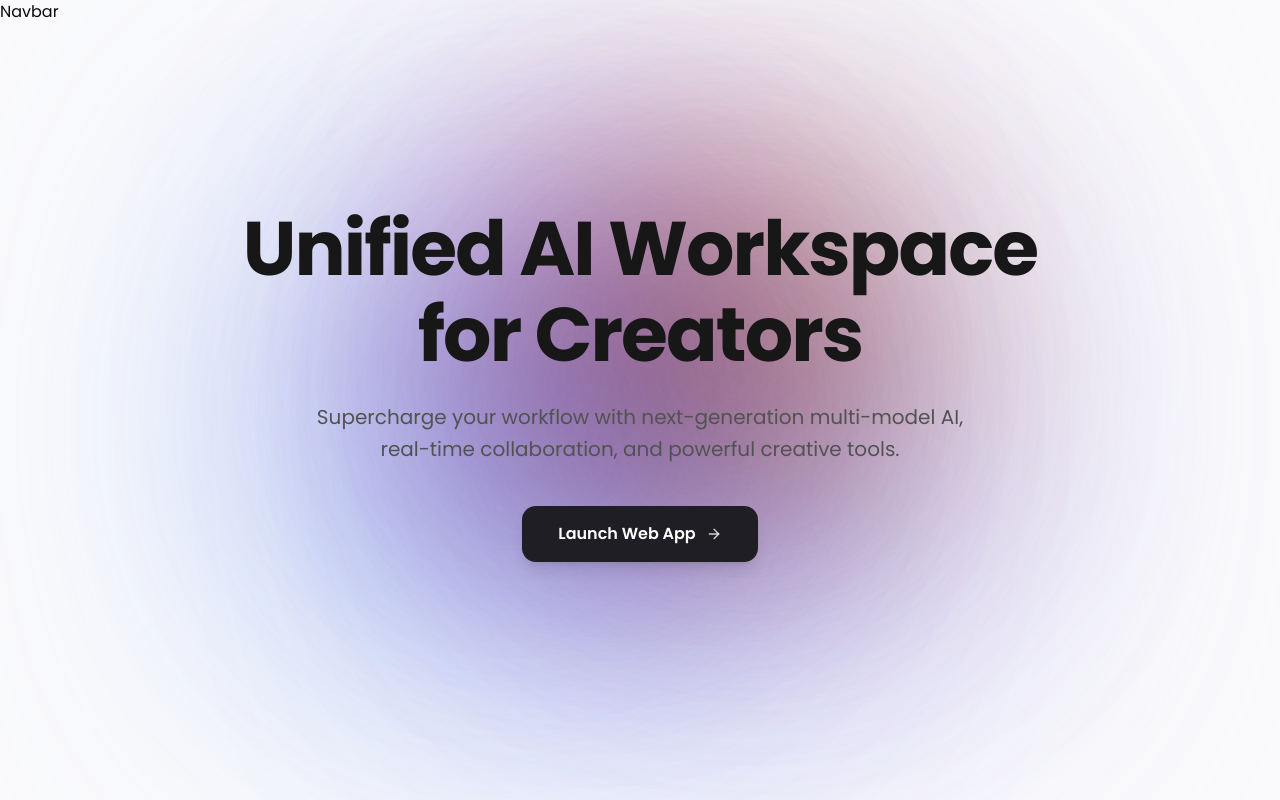
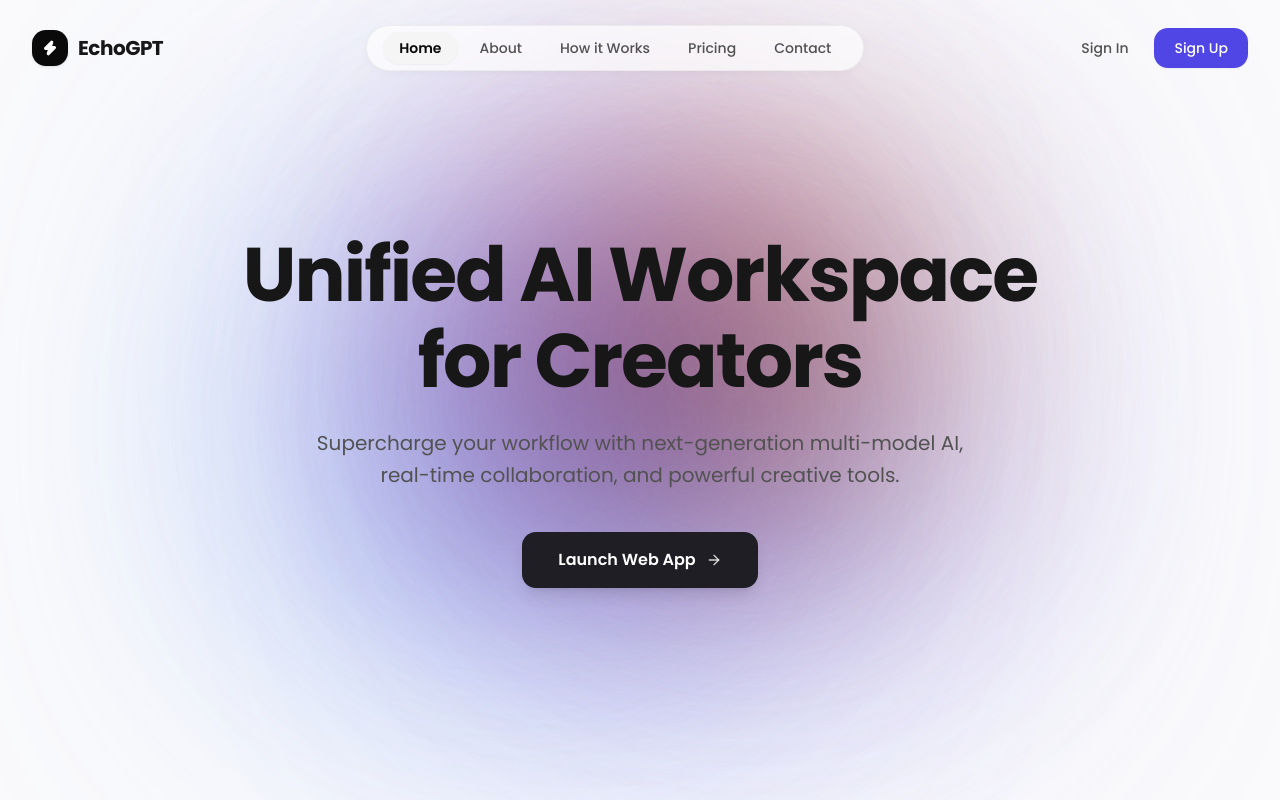
Before and after one commit to FajlaRabby24/echoGPT-redesign, a Next.js app: page / in a window 1280 px wide. Built offline with nearby package versions, Linux system fonts and the light colour scheme.

Commit message:
feat: add navbar

```diff
--- a/src/components/modules/home/Navbar.tsx
+++ b/src/components/modules/home/Navbar.tsx
@@ -1,5 +1,119 @@
+"use client";
+
+import { Button } from "@/components/ui/button";
+import { navItems } from "@/lib/navItems";
+import { Menu, X, Zap } from "lucide-react";
+import Link from "next/link";
+import { useState } from "react";
+
 const Navbar = () => {
-  return <div>Navbar</div>;
+  const [mobileMenuOpen, setMobileMenuOpen] = useState(false);
+
+  return (
+    <header className="w-full relative z-50 pt-5 px-4 sm:px-8 max-w-7xl mx-auto">
+      <div className="flex items-center justify-between h-14">
+        {/* Brand Logo */}
+        <Link
+          href="/"
+          className="flex items-center gap-2.5 transition-opacity hover:opacity-90"
+        >
+          <div className="w-9 h-9 rounded-xl bg-neutral-950 text-white flex items-center justify-center shadow-sm">
+            <Zap className="w-4 h-4 fill-white" />
+          </div>
+          <span className="font-bold text-xl tracking-tight text-neutral-900 font-sans">
+            EchoGPT
+          </span>
+        </Link>
+
+        {/* Center Floating Glass Island (Desktop) */}
+        <nav className="hidden md:flex items-center gap-1.5 bg-white/70 backdrop-blur-md px-4 py-1.5 rounded-full border border-neutral-200/60 shadow-[0_2px_10px_rgba(0,0,0,0.03)]">
+          {navItems.map((link) => (
+            <Link
+              key={link.name}
+              href={link.href}
+              className={`text-sm px-4 py-1.5 rounded-full transition-all duration-200 ${
+                link.active
+                  ? "font-semibold text-neutral-950 bg-neutral-100 shadow-xs"
+                  : "font-medium text-neutral-600 hover:text-neutral-950 hover:bg-neutral-50/60"
+              }`}
+            >
+              {link.name}
+            </Link>
+          ))}
+        </nav>
+
+        {/* Right Actions */}
+        <div className="hidden md:flex items-center gap-3">
+          <Link
+            href="/auth/login"
+            className="text-sm font-medium text-neutral-600 hover:text-neutral-950 px-3.5 py-2 transition-colors"
+          >
+            Sign In
+          </Link>
+          <Link
+            href="/auth/signup"
+            className="bg-[#4F46E5] hover:bg-[#4338CA] active:scale-[0.98] text-white text-sm font-medium px-5 py-2.5 rounded-xl shadow-xs hover:shadow-md transition-all duration-200"
+          >
+            Sign Up
+          </Link>
+        </div>
+
+        {/* Mobile Hamburger Button */}
+        <div className="flex md:hidden items-center gap-2">
+          <Button
+            variant="ghost"
+            size="icon"
+            onClick={() => setMobileMenuOpen(!mobileMenuOpen)}
+            className="text-neutral-800 hover:bg-neutral-100 rounded-xl"
+            aria-label="Toggle navigation menu"
+          >
+            {mobileMenuOpen ? (
+              <X className="w-5 h-5" />
+            ) : (
+              <Menu className="w-5 h-5" />
+            )}
+          </Button>
+        </div>
+      </div>
+
+      {/* Mobile Menu Dropdown */}
+      {mobileMenuOpen && (
+        <div className="md:hidden mt-3 p-4 bg-white/95 backdrop-blur-xl rounded-2xl border border-neutral-200/80 shadow-xl flex flex-col gap-2.5 animate-in fade-in slide-in-from-top-3 duration-200">
+          {navItems.map((link) => (
+            <Link
+              key={link.name}
+              href={link.href}
+              onClick={() => setMobileMenuOpen(false)}
+              className={`px-4 py-2.5 rounded-xl text-sm font-medium transition-colors ${
+                link.active
+                  ? "bg-neutral-100 text-neutral-950 font-semibold"
+                  : "text-neutral-600 hover:text-neutral-950 hover:bg-neutral-50"
+              }`}
+            >
+              {link.name}
+            </Link>
+          ))}
+          <div className="h-px bg-neutral-200/60 my-1" />
+          <div className="flex flex-col gap-2 pt-1">
+            <Link
+              href="/auth/login"
+              onClick={() => setMobileMenuOpen(false)}
+              className="w-full text-center py-2.5 text-sm font-medium text-neutral-700 hover:bg-neutral-100 rounded-xl transition-colors"
+            >
+              Sign In
+            </Link>
+            <Link
+              href="/auth/signup"
+              onClick={() => setMobileMenuOpen(false)}
+              className="w-full text-center py-2.5 bg-[#4F46E5] hover:bg-[#4338CA] text-white text-sm font-medium rounded-xl shadow-sm transition-colors"
+            >
+              Sign Up
+            </Link>
+          </div>
+        </div>
+      )}
+    </header>
+  );
 };
 
 export default Navbar;
```
